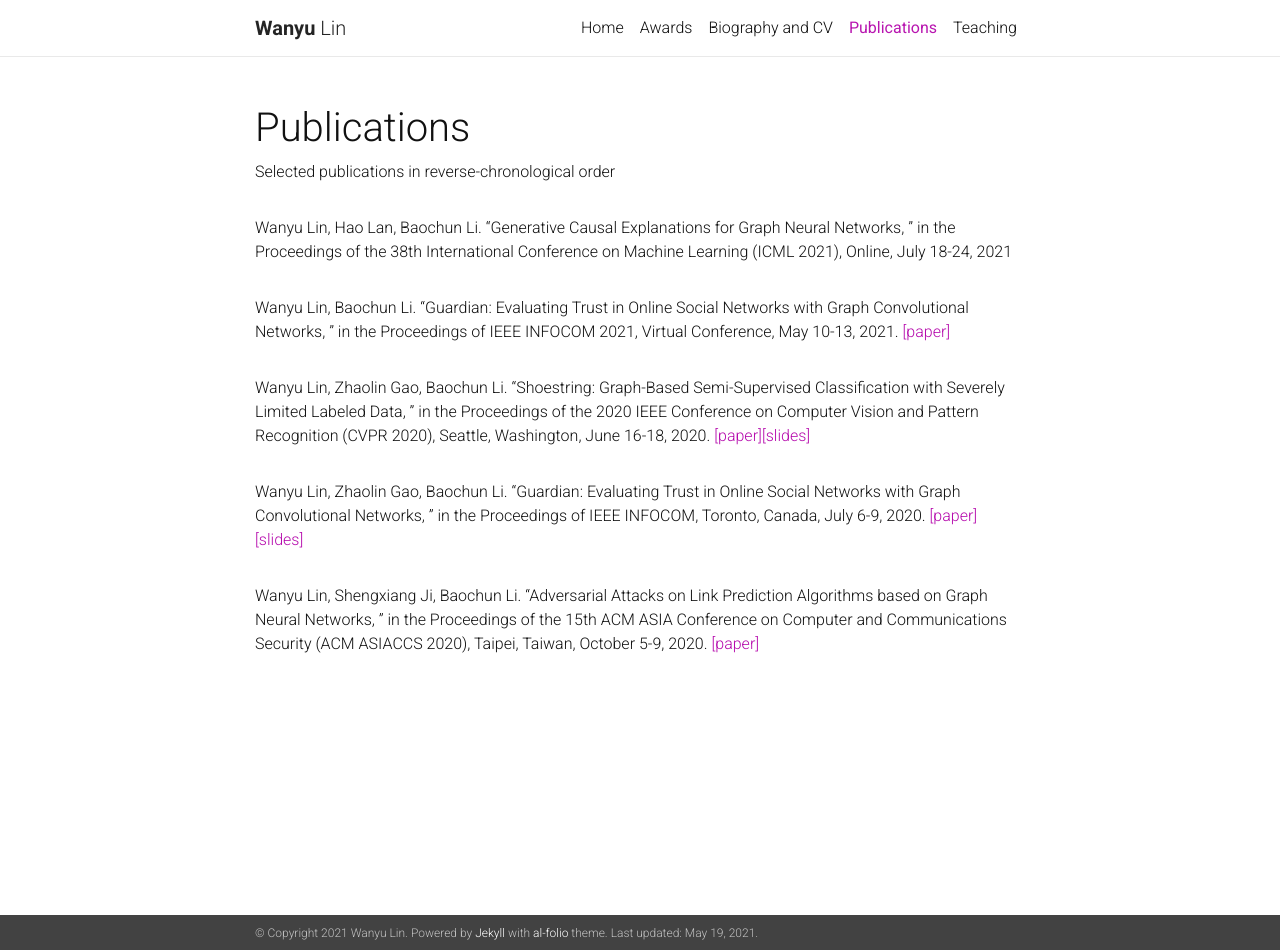
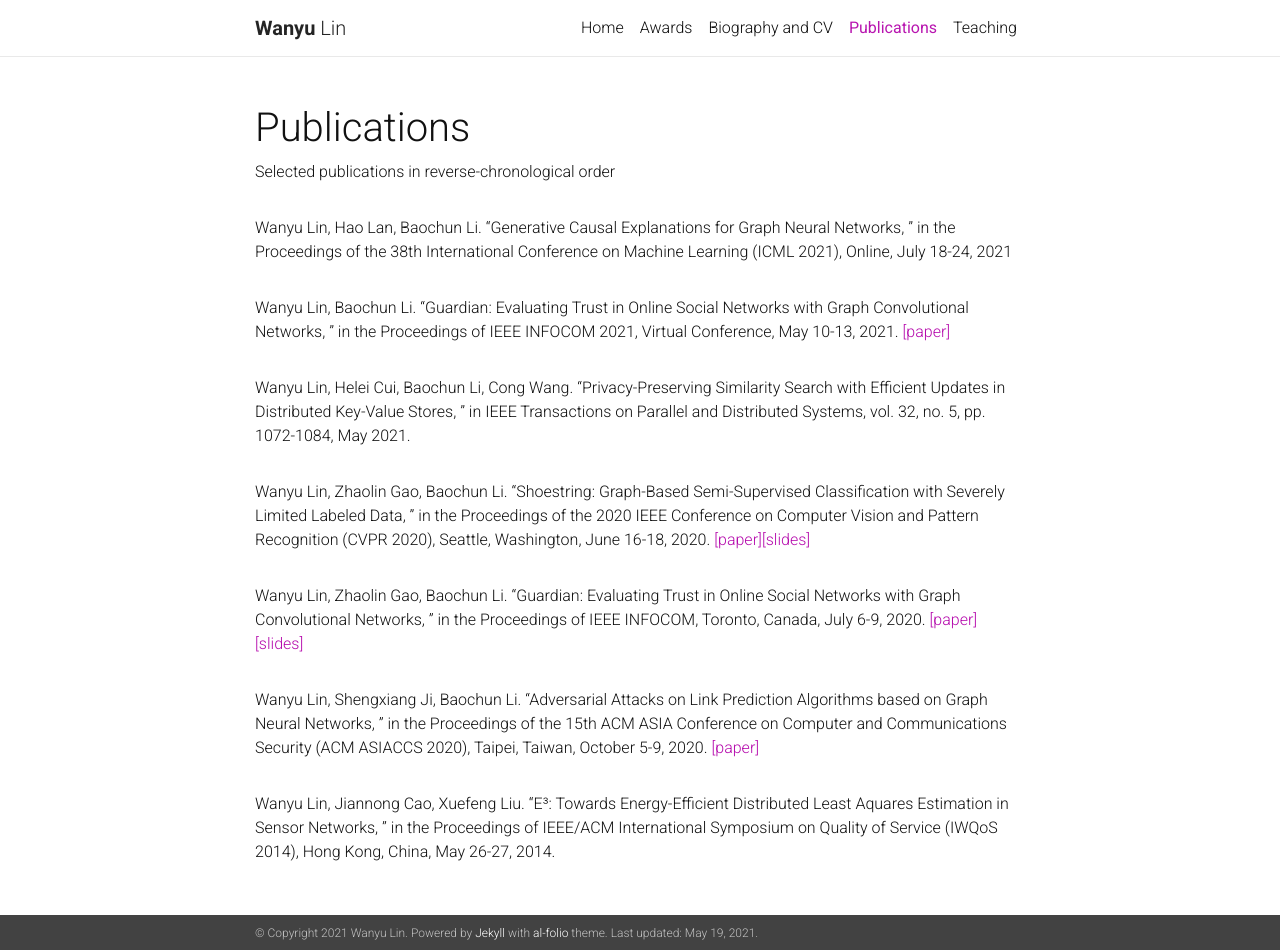
Before and after one commit to wanyu-lin/wanyu-lin.github.io, a Jekyll site: the page built from _pages/publications.md, in a window 1280 px wide and 950 px high. Built offline with Jekyll 4.4.1, drawn with Linux system fonts in a browser that asks for light colours; nearby versions of some CDN libraries; a style sheet for code colours, icons or effects is not loaded.

Commit message:
add TPDS paper

```diff
--- a/_pages/publications.md
+++ b/_pages/publications.md
@@ -14,6 +14,11 @@ nav: true
 <div class="publications">
 <p style="width:100%">Wanyu Lin, Baochun Li. &#8220;Guardian: Evaluating Trust in Online Social Networks with Graph Convolutional Networks, &#8221; in the Proceedings of IEEE INFOCOM 2021, Virtual Conference, May 10-13, 2021. <a href="../assets/publications/wlin-infocom21.pdf">[paper]</a></p>
 
+<!-- TPDS -->
+<div class="publications">
+<p style="width:100%">Wanyu Lin, Helei Cui, Baochun Li, Cong Wang. &#8220;Privacy-Preserving Similarity Search with Efficient Updates in Distributed Key-Value Stores, &#8221; in IEEE Transactions on Parallel and Distributed Systems, vol. 32, no. 5, pp. 1072-1084, May 2021.</p>
+
+
 <!-- shoestring -->
 <div class="publications">
 <p style="width:100%">Wanyu Lin, Zhaolin Gao, Baochun Li. &#8220;Shoestring: Graph-Based Semi-Supervised Classification with Severely Limited Labeled Data, &#8221; in the Proceedings of the 2020 IEEE Conference on Computer Vision and Pattern Recognition (CVPR 2020), Seattle, Washington, June 16-18, 2020. <a href="../assets/publications/wlin-cvpr20.pdf">[paper]</a><a href="../assets/publications/wlin-cvpr20-slides.pdf">[slides]</a></p>
@@ -23,3 +28,10 @@ nav: true
 
 <div class="publications">
 <p style="width:100%">Wanyu Lin, Shengxiang Ji, Baochun Li. &#8220;Adversarial Attacks on Link Prediction Algorithms based on Graph Neural Networks, &#8221; in the Proceedings of the 15th ACM ASIA Conference on Computer and Communications Security (ACM ASIACCS 2020), Taipei, Taiwan, October 5-9, 2020. <a href="../assets/publications/wlin-asiaccs20.pdf">[paper]</a></p>
+
+<!--<div class="publications">
+<p style="width:100%">Wanyu Lin, Xu Yuan, Baochun Li, Cong Wang. &#8220;Muti-Client Searchable Encryption over Distributed Key-Value Store, &#8221; in the Proceedings of IEEE International Conference on Smart Computing (SMARTCOMP 2017), Hong Kong, China, May 29-31, 2017.</p>
+
+<!-- Towards Energy-->
+<div class="publications">
+<p style="width:100%">Wanyu Lin, Jiannong Cao, Xuefeng Liu. &#8220;E³: Towards Energy-Efficient Distributed Least Aquares Estimation in Sensor Networks, &#8221; in the Proceedings of IEEE/ACM International Symposium on Quality of Service (IWQoS 2014), Hong Kong, China, May 26-27, 2014.</p>
```
